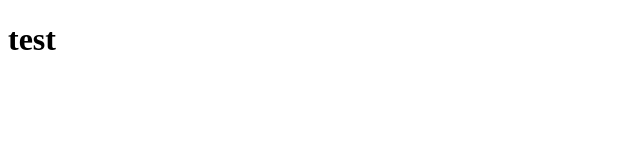
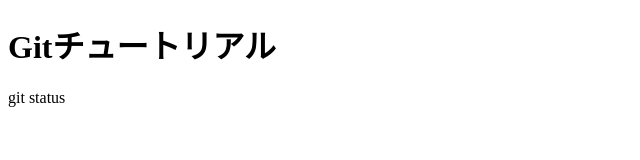
Before and after one commit to masanorihayami/Udemy_git_tutorial, a plain HTML site: page index.html in a window 1280 px wide. Shown: the whole page, without its empty margins (0-640 px from the left). Drawn offline with Linux system fonts and the light colour scheme.

Commit message:
git statusコマンドを追記

```diff
--- a/index.html
+++ b/index.html
@@ -5,6 +5,7 @@
     <title></title>
 </head>
 <body>
-    <h1>test</h1>
+    <h1>Gitチュートリアル</h1>
+    <p>git status</p>
 </body>
 </html>
```
